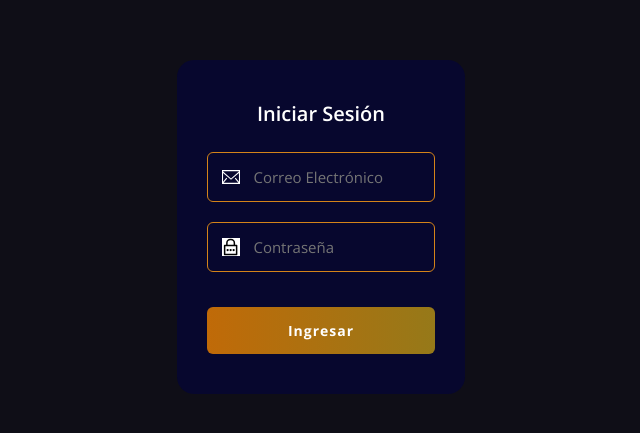
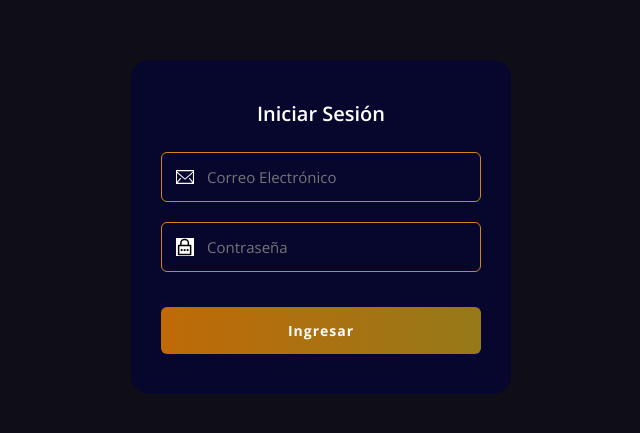
Before and after one commit to AdministracionRestaurante/administracion, a plain HTML site: page index.html in a window 1280 px wide. Shown: the part 173-606 px from the top of the page, without its empty margins (319-959 px from the left). Drawn offline with nearby package versions, Linux system fonts and the light colour scheme.

Commit message:
Quitar el selector de elemento html del css para el login

```diff
--- a/css/index_login.css
+++ b/css/index_login.css
@@ -5,9 +5,9 @@
     font-family: 'Open Sans', sans-serif;
 }
 
-html, body {
+body {
     display: grid;
-    height: 100%;
+    height: 100vh;
     place-items: center;
     background: #0f0e17;
     padding: 15px;
```
